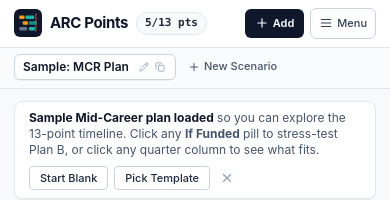
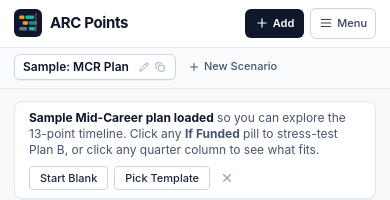
Before and after one commit to ZhipengHe/arc-research-points, a React (Vite) app: page / in a window 390 px wide. Shown: the top 200 px of the page. Built offline with nearby package versions, Linux system fonts and the light colour scheme.

Commit message:
fix: remove remaining mobile point counter pill from header

```diff
--- a/src/App.tsx
+++ b/src/App.tsx
@@ -1,6 +1,5 @@
 import { useCallback, useEffect, useMemo, useRef, useState } from 'react';
 import {
-  AlertTriangle,
   ArrowLeft,
   BookOpen,
   Compass,
@@ -44,7 +43,6 @@ import {
   computeEligibilityIssues,
   computeFundingRollup,
   computeQuarterlyLoads,
-  getPeakLoadSummary,
 } from './engine/planner';
 import {
   buildScenarioFromTemplate,
@@ -182,8 +180,6 @@ export default function App() {
     if (!effectiveRules || !activeScenario) return [];
     return computeQuarterlyLoads(activeScenario.grants, effectiveRules);
   }, [effectiveRules, activeScenario]);
-
-  const peakSummary = useMemo(() => getPeakLoadSummary(quarterlyLoads), [quarterlyLoads]);
 
   const eligibilityIssues = useMemo(() => {
     if (!effectiveRules || !activeScenario || !activeProfile) return [];
@@ -764,9 +760,6 @@ export default function App() {
     primaryProfile.scenarios.find((s) => s.id === primaryProfile.activeScenarioId) ??
     primaryProfile.scenarios[0];
   const primaryGrants = primaryActiveScenario?.grants ?? [];
-
-  const selectedLoad =
-    quarterlyLoads.find((l) => l.quarter === workspace.selectedQuarter) ?? quarterlyLoads[0];
   const overridesActive = hasActiveOverrides(workspace.customOverrides);
 
   return (
@@ -774,8 +767,7 @@ export default function App() {
       {/* Compact Workspace Top Bar (Single Row on 1280px Laptops; Slim Collapsible Bar on Phones) */}
       <header className="md:sticky md:top-0 z-20 border-b border-slate-200 bg-white/95 backdrop-blur-xs">
         <div className="mx-auto flex max-w-[1600px] items-center justify-between gap-2 px-3.5 py-2">
-          {/* Brand + Live 13-Point Counter */}
-          <div className="flex items-center gap-2 min-w-0">
+          {/* Brand */}
           <div className="flex items-center gap-2 min-w-0">
             <BrandMark className="h-7 w-7 sm:h-8 sm:w-8" />
             <h1
@@ -785,23 +777,6 @@ export default function App() {
               <span className="hidden sm:inline">ARC NCGP Points Planner</span>
               <span className="sm:hidden">ARC Points</span>
             </h1>
-            </div>
-
-            {/* Mobile compact point readout (< md) */}
-            <div
-              className={`inline-flex md:hidden items-center gap-1.5 rounded-full border px-2 py-0.5 font-mono text-[11px] tabular-nums whitespace-nowrap shrink-0 ${
-                peakSummary.overCapQuarters.length > 0
-                  ? 'border-red-300 bg-red-50 text-red-800'
-                  : 'border-slate-200 bg-slate-50 text-slate-800'
-              }`}
-            >
-              <span className="font-bold">
-                {selectedLoad?.totalPoints ?? 0}/{effectiveRules.hardCap} pts
-              </span>
-              {peakSummary.overCapQuarters.length > 0 && (
-                <AlertTriangle className="h-3 w-3 text-red-700" />
-              )}
-            </div>
           </div>
 
           {/* Mobile Compact Actions (< md): + Add + Menu Toggle */}
```
Lines whose indentation alone changed are shown as unchanged.
